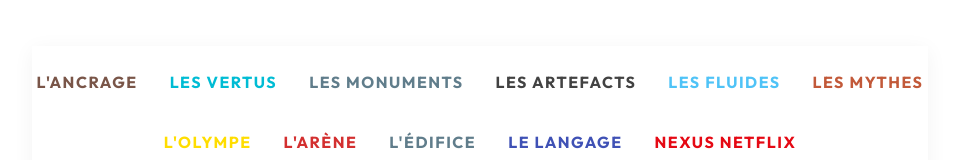
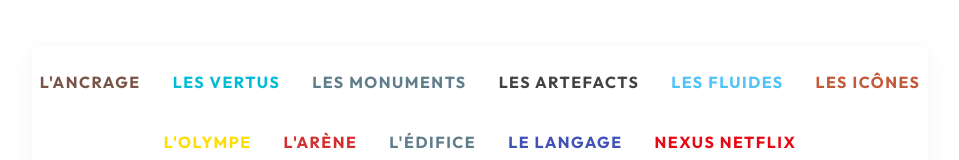
Before and after one commit to gdesygn/humanvalues, a React (Vite) app: page /galerie in a window 1280 px wide. Shown: the part 347-507 px from the top of the page, without its empty margins (160-1119 px from the left). Built offline with nearby package versions, Linux system fonts and the light colour scheme; a web font is replaced by a local one.

Commit message:
chore: rename Les Mythes category to Les Icones across the project

```diff
--- a/src/App.jsx
+++ b/src/App.jsx
@@ -40,7 +40,7 @@ const Layout = ({ children }) => (
 const ScrollToTop = () => {
   const { pathname } = useLocation();
   useEffect(() => {
-    // Si on a un hash (ex: #mythes), on ne scrolle pas brutalement en haut
+    // Si on a un hash (ex: #icones), on ne scrolle pas brutalement en haut
     if (!window.location.hash) {
       window.scrollTo(0, 0);
     }
--- a/src/pages/Galerie.jsx
+++ b/src/pages/Galerie.jsx
@@ -187,8 +187,8 @@ const ailes = [
     ]
   },
   {
-    id: "mythes",
-    title: "Les Mythes",
+    id: "icones",
+    title: "Les Icônes",
     color: "#C25939", // Ocre / Or
     description: "L'humain devenu légende, l'imaginaire, les figures tutélaires du sport, des arts et de l'écran.",
     artworks: [
--- a/src/pages/Home.jsx
+++ b/src/pages/Home.jsx
@@ -67,7 +67,7 @@ const Home = () => {
           <Link to="/galerie#monuments" style={{ color: 'var(--hv-accent)' }}> Les Monuments</Link> —
           <Link to="/galerie#artefacts" style={{ color: 'var(--hv-accent)' }}> Les Artefacts</Link> —
           <Link to="/galerie#fluides" style={{ color: 'var(--hv-accent)' }}> Les Fluides</Link> —
-          <Link to="/galerie#mythes" style={{ color: 'var(--hv-accent)' }}> Les Mythes</Link> —
+          <Link to="/galerie#icones" style={{ color: 'var(--hv-accent)' }}> Les Icônes</Link> —
           <Link to="/galerie#olympe" style={{ color: 'var(--hv-accent)' }}> L'Olympe</Link> —
           <Link to="/galerie#arene" style={{ color: 'var(--hv-accent)' }}> L'Arène</Link> —
           <Link to="/galerie#edifice" style={{ color: 'var(--hv-accent)' }}> L'Édifice</Link> —
--- a/src/pages/NexusCantona.jsx
+++ b/src/pages/NexusCantona.jsx
@@ -119,7 +119,7 @@ const NexusCantona = () => {
         <p style={{ fontSize: '0.85rem', color: '#aaa', lineHeight: '1.8' }}>
           992 : 1992 – année de son arrivée fracassante à Manchester United. Le début du règne.<br />
           7 : Le numéro légendaire qu’il a porté à Old Trafford. Celui qu’il a transformé en mythe.<br />
-          -3 : Troisième Nexus de la catégorie des Mythes (ID m3).
+          -3 : Troisième Nexus de la catégorie des Icônes (ID m3).
         </p>
       </section>
 
```
